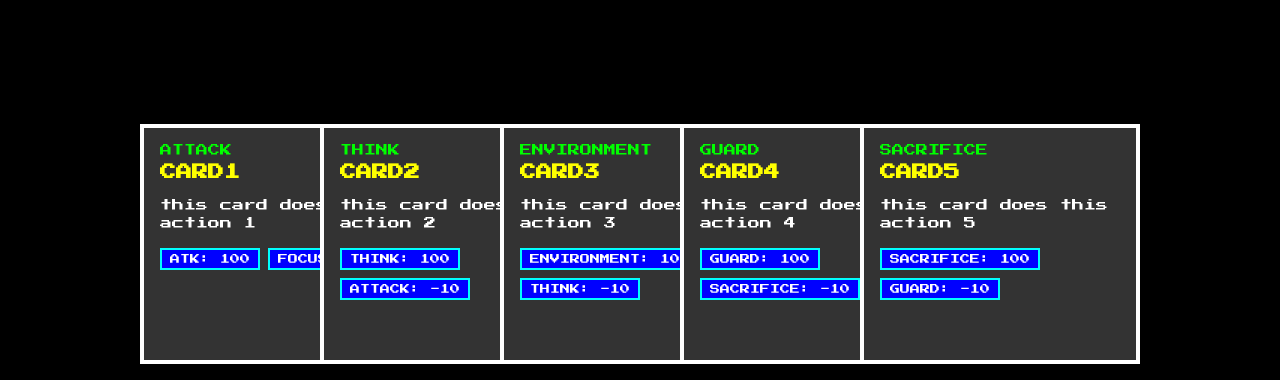
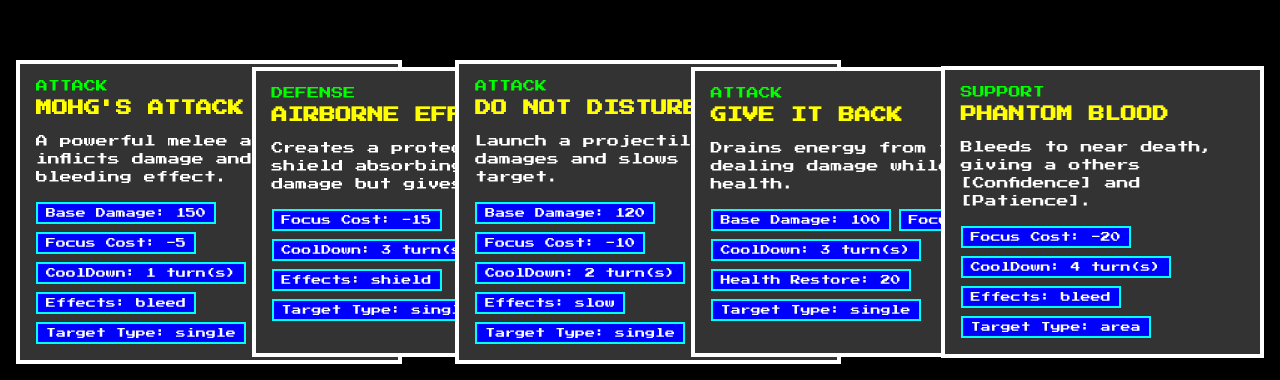
Before and after one commit to TeasUp/Pek, a React (Create React App) app in the folder game/: page / in a window 1280 px wide. Shown: the part 420-800 px from the top of the page. Built offline with nearby package versions, Linux system fonts and the light colour scheme.

Commit message:
Did a lot of stuff about how should the cards detail look and some concept about the cards content

```diff
--- a/game/src/Pages/BattlePage/BattlePage.css
+++ b/game/src/Pages/BattlePage/BattlePage.css
@@ -22,12 +22,11 @@
     background-color: #333;
     border: 4px solid #fff;
     cursor: pointer;
-    width: 240px;
-    min-height: 200px;
+    min-height: 250px;
     padding: 16px;
     image-rendering: pixelated;
     transition: transform .4s, border-color 0.1s, box-shadow 0.1s;
-    margin-left: -100px;
+    margin-left: -150px;
 }
 
 .card:first-child {
--- a/game/src/Pages/BattlePage/BattlePage.jsx
+++ b/game/src/Pages/BattlePage/BattlePage.jsx
@@ -1,64 +1,50 @@
 import React from "react";
 import "./BattlePage.css";
-
-let exampleCards = [
-    {
-        type: "attack",
-        title: "card1",
-        description: "this card does this action 1",
-        details: { atk: 100, focus: -10 },
-    },
-    {
-        type: "think",
-        title: "card2",
-        description: "this card does this action 2",
-        details: { think: 100, attack: -10 },
-    },
-    {
-        type: "environment",
-        title: "card3",
-        description: "this card does this action 3",
-        details: { environment: 100, think: -10 },
-    },
-    {
-        type: "guard",
-        title: "card4",
-        description: "this card does this action 4",
-        details: { guard: 100, sacrifice: -10 },
-    },
-    {
-        type: "sacrifice",
-        title: "card5",
-        description: "this card does this action 5",
-        details: { sacrifice: 100, guard: -10 },
-    },
-];
+import actionCards from "../../database/cards/mainActionCards";
 
 export default function battlePage() {
     return (
 <main className="battle-page">
     <section className="cards">
-                {exampleCards.map((card) => (
-                    <div key={card.title} className="card">
+        {actionCards.map((action) => (
+            <div key={action.title} className="card">
                 <div className="card-type">
-                            {card.type.toUpperCase()}
+                    {action.type.toUpperCase()}
                 </div>
                 <h2 className="card-title">
-                            {card.title.toUpperCase()}
+                    {action.title.toUpperCase()}
                 </h2>
-                        <p className="card-description">{card.description}</p>
+                <p className="card-description">{action.description}</p>
                 <div className="card-details">
-                            {Object.entries(card.details).map(
-                                ([key, value]) => (
-                                    <span key={key} className="detail">
-                                        {key.toUpperCase()}: {value}
+                    {action.type === "attack" && (
+                        <span className="detail">
+                            Base Damage: {action.details.baseDamage}
                         </span>
-                                )
                     )}
+                    <span className="detail">
+                        Focus Cost: {action.details.focusCost}
+                    </span>
+                    <span className="detail">
+                        CoolDown: {action.details.coolDown} turn(s)
+                    </span>
+                    {action.details.healthRestore > 0 && (
+                        <span className="detail">
+                            Health Restore: {action.details.healthRestore}
+                        </span>
+                    )}
+                    {action.details.additionalEffects && action.details.additionalEffects.length > 0 && (
+                        <span className="detail">
+                            Effects: {action.details.additionalEffects.map((effect) => effect.type).join(", ")}
+                        </span>
+                    )}
+                    <span className="detail">
+                        Target Type: {action.details.targetType}
+                    </span>
                 </div>
             </div>
         ))}
     </section>
 </main>
+
     );
 }
--- /dev/null
+++ b/game/src/database/cards/mainActionCards.js
@@ -0,0 +1,78 @@
+const actionCards = [
+    {
+        type: "attack",
+        title: "Mohg's attack",
+        description:
+            "A powerful melee attack that inflicts damage and a bleeding effect.",
+        details: {
+            baseDamage: 150,
+            focusCost: -5,
+            coolDown: 1,
+            healthRestore: 0,
+            additionalEffects: [{ type: "bleed", duration: 3, damage: 10 }],
+            targetType: "single",
+            targetKind: "enemy",
+        },
+    },
+    {
+        type: "defense",
+        title: "Airborne Effect",
+        description:
+            "Creates a protective shield absorbing incoming damage but gives deBuffs.",
+        details: {
+            baseDamage: 0,
+            focusCost: -15,
+            coolDown: 3,
+            healthRestore: 0,
+            additionalEffects: [{ type: "shield", amount: 100 }],
+            targetType: "single",
+            targetKind: "party",
+        },
+    },
+    {
+        type: "attack",
+        title: "Do not Disturb",
+        description: "Launch a projectile that damages and slows the target.",
+        details: {
+            baseDamage: 120,
+            focusCost: -10,
+            coolDown: 2,
+            healthRestore: 0,
+            additionalEffects: [{ type: "slow", duration: 1, amount: -10 }],
+            targetType: "single",
+            targetKind: "enemy",
+        },
+    },
+    {
+        type: "attack",
+        title: "Give it back",
+        description:
+            "Drains energy from the enemy, dealing damage while restoring health.",
+        details: {
+            baseDamage: 100,
+            focusCost: -5,
+            coolDown: 3,
+            healthRestore: 20,
+            additionalEffects: [],
+            targetType: "single",
+            targetKind: "enemy",
+        },
+    },
+    {
+        type: "support",
+        title: "Phantom blood",
+        description:
+            "Bleeds to near death, giving a others [Confidence] and [Patience].",
+        details: {
+            baseDamage: 0,
+            focusCost: -20,
+            coolDown: 4,
+            healthRestore: 0,
+            additionalEffects: [{ type: "bleed", duration: 4 }],
+            targetType: "area",
+            targetKind: "self",
+        },
+    },
+];
+
+export default actionCards;
```
Also changed, not shown: game/src/database/cards/pekActionCards.js (added, +68 -0 lines). Lines whose indentation alone changed are shown as unchanged.
